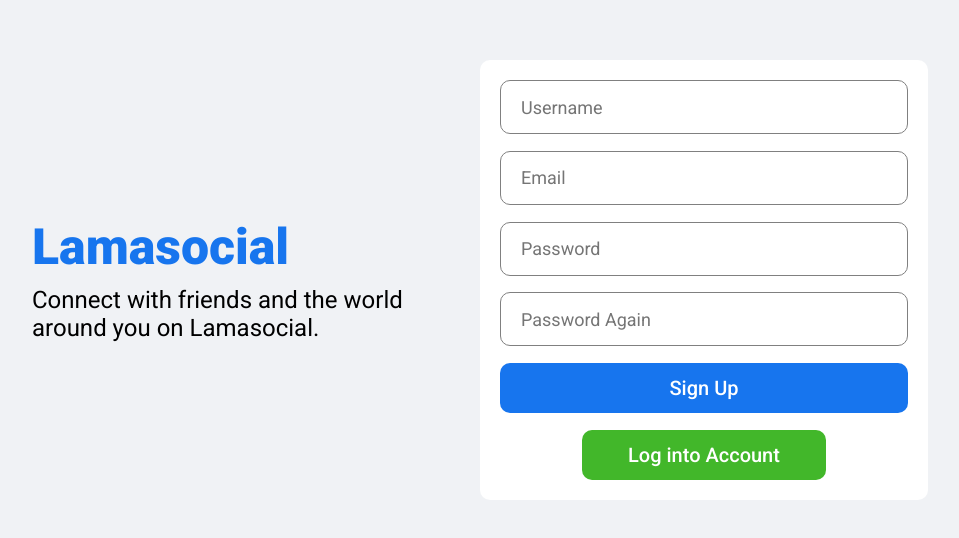
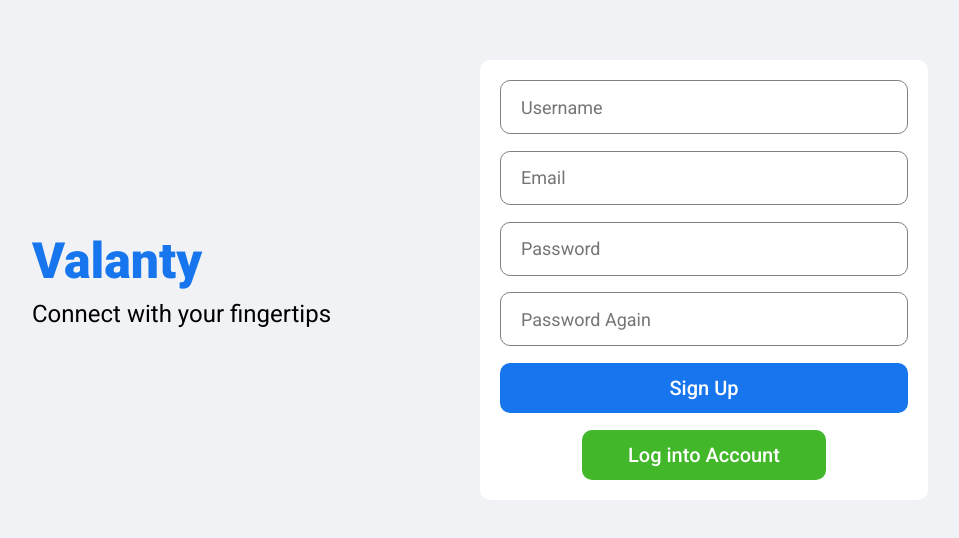
Before and after one commit to Avaya894/Valanty-SNS, a React (Create React App) app in the folder client/: page / in a window 1280 px wide. Shown: the part 120-658 px from the top of the page, without its empty margins (160-1119 px from the left). Built offline with nearby package versions, Linux system fonts and the light colour scheme.

Commit message:
Updated the naming

```diff
--- a/client/src/pages/register/Register.jsx
+++ b/client/src/pages/register/Register.jsx
@@ -35,9 +35,9 @@ export default function Register() {
     <div className="login">
       <div className="loginWrapper">
         <div className="loginLeft">
-          <h3 className="loginLogo">Lamasocial</h3>
+          <h3 className="loginLogo">Valanty</h3>
           <span className="loginDesc">
-            Connect with friends and the world around you on Lamasocial.
+          Connect with your fingertips
           </span>
         </div>
         <div className="loginRight">
```
